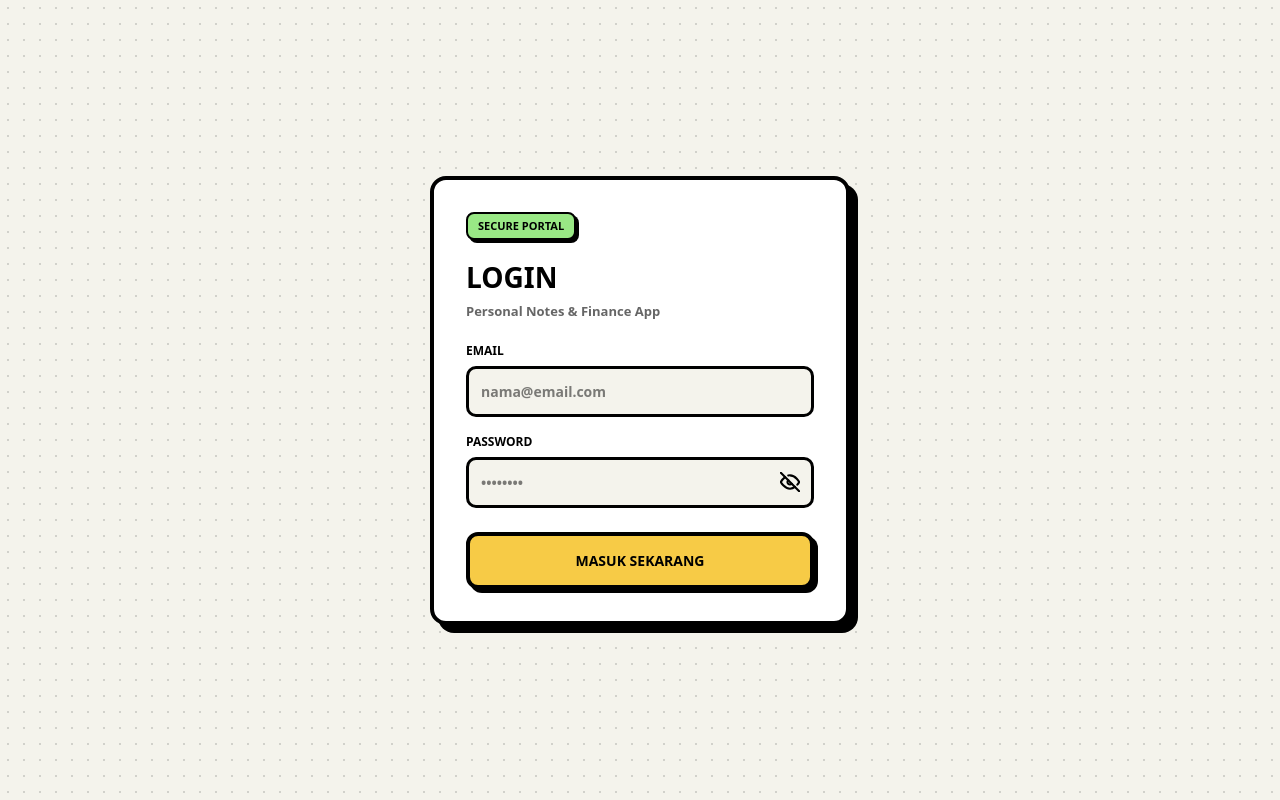
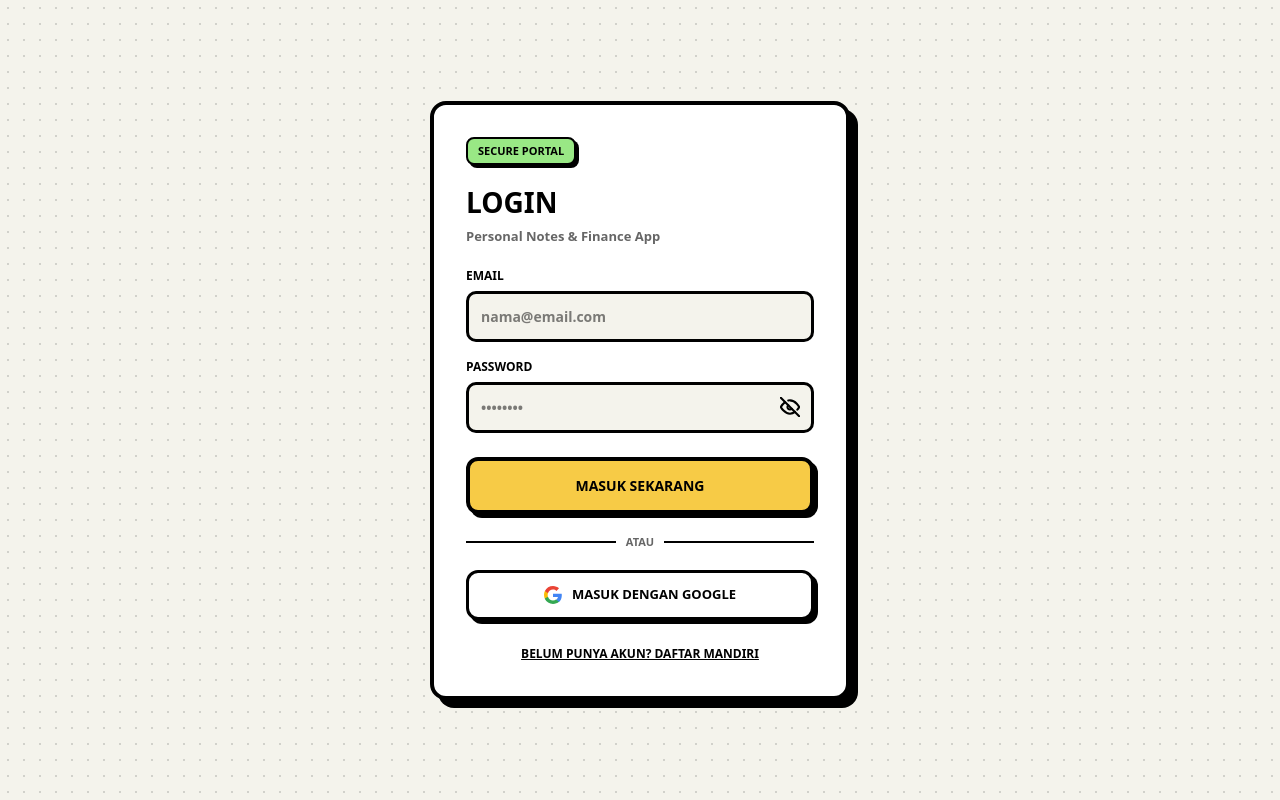
Before and after one commit to fzaluu/notesgweh, a React (Vite) app: page /login in a window 1280 px wide. Built offline with nearby package versions, Linux system fonts and the light colour scheme.

Commit message:
update login

```diff
--- a/src/pages/auth/LoginPage.tsx
+++ b/src/pages/auth/LoginPage.tsx
@@ -4,22 +4,25 @@ import { supabase } from '../../lib/supabase';
 
 export default function LoginPage() {
   const navigate = useNavigate();
+  const [isRegisterMode, setIsRegisterMode] = useState(false);
   const [email, setEmail] = useState('');
   const [password, setPassword] = useState('');
   const [showPassword, setShowPassword] = useState(false);
   const [loading, setLoading] = useState(false);
   const [errorMessage, setErrorMessage] = useState<string | null>(null);
+  const [successMessage, setSuccessMessage] = useState<string | null>(null);
 
+  // Fungsi Login Email & Password
   const handleLogin = async (e: React.FormEvent) => {
     e.preventDefault();
     setLoading(true);
     setErrorMessage(null);
+    setSuccessMessage(null);
 
     try {
       const { data, error } = await supabase.auth.signInWithPassword({ email, password });
 
       if (error) {
-        // Catat log saat login gagal via RPC
         await supabase.rpc('insert_activity_log', {
           p_activity: 'Login gagal',
           p_email: email,
@@ -30,7 +33,6 @@ export default function LoginPage() {
       }
 
       if (data.session) {
-        // Catat log saat login berhasil via RPC
         await supabase.rpc('insert_activity_log', {
           p_activity: 'Login berhasil',
           p_email: email,
@@ -54,6 +56,64 @@ export default function LoginPage() {
       setErrorMessage(err.message || 'Terjadi kesalahan saat login.');
     } finally {
       setLoading(false);
+    }
+  };
+
+  // Fungsi Pendaftaran Akun Mandiri (Otomatis role: user & langsung logout agar kembali ke form masuk)
+  const handleRegister = async (e: React.FormEvent) => {
+    e.preventDefault();
+    setLoading(true);
+    setErrorMessage(null);
+    setSuccessMessage(null);
+
+    try {
+      const { data, error } = await supabase.auth.signUp({
+        email,
+        password,
+      });
+
+      if (error) throw error;
+
+      if (data.user) {
+        // Masukkan ke tabel profiles dengan role default 'user'
+        const { error: profileError } = await supabase
+          .from('profiles')
+          .upsert([
+            {
+              id: data.user.id,
+              email: email,
+              role: 'user',
+            },
+          ]);
+
+        if (profileError) throw profileError;
+
+        // 🔥 Langsung logout agar sesi otomatis terhapus dan user harus login manual
+        await supabase.auth.signOut();
+
+        setSuccessMessage('Pendaftaran berhasil! Silakan masuk menggunakan akun yang baru dibuat.');
+        setIsRegisterMode(false);
+        setPassword('');
+      }
+    } catch (err: any) {
+      setErrorMessage(err.message || 'Terjadi kesalahan saat mendaftar.');
+    } finally {
+      setLoading(false);
+    }
+  };
+
+  // Fungsi Login dengan Google
+  const handleGoogleLogin = async () => {
+    try {
+      const { error } = await supabase.auth.signInWithOAuth({
+        provider: 'google',
+        options: {
+          redirectTo: window.location.origin + '/dashboard',
+        },
+      });
+      if (error) throw error;
+    } catch (err: any) {
+      setErrorMessage(err.message || 'Gagal login dengan Google.');
     }
   };
 
@@ -96,11 +156,11 @@ export default function LoginPage() {
           marginBottom: '16px',
           boxShadow: '3px 3px 0px 0px rgba(0,0,0,1)'
         }}>
-          Secure Portal
+          {isRegisterMode ? 'Pendaftaran Akun' : 'Secure Portal'}
         </div>
 
         <h1 style={{ fontSize: '28px', fontWeight: 900, textTransform: 'uppercase', margin: '0 0 4px 0', color: '#000' }}>
-          LOGIN
+          {isRegisterMode ? 'DAFTAR' : 'LOGIN'}
         </h1>
         <p style={{ fontSize: '13px', fontWeight: 700, color: '#666', margin: '0 0 20px 0' }}>
           Personal Notes & Finance App
@@ -108,7 +168,8 @@ export default function LoginPage() {
 
         {errorMessage && (
           <div style={{
-            backgroundColor: '#FE90E8',
+            backgroundColor: '#FF5757',
+            color: '#FFF',
             border: '2px solid #000',
             borderRadius: '8px',
             padding: '10px',
@@ -121,7 +182,23 @@ export default function LoginPage() {
           </div>
         )}
 
-        <form onSubmit={handleLogin} style={{ display: 'flex', flexDirection: 'column', gap: '16px' }}>
+        {successMessage && (
+          <div style={{
+            backgroundColor: '#99E885',
+            color: '#000',
+            border: '2px solid #000',
+            borderRadius: '8px',
+            padding: '10px',
+            fontSize: '13px',
+            fontWeight: 800,
+            marginBottom: '16px',
+            boxShadow: '3px 3px 0px 0px rgba(0,0,0,1)'
+          }}>
+            {successMessage}
+          </div>
+        )}
+
+        <form onSubmit={isRegisterMode ? handleRegister : handleLogin} style={{ display: 'flex', flexDirection: 'column', gap: '16px' }}>
           <div>
             <label style={{ display: 'block', fontSize: '12px', fontWeight: 900, textTransform: 'uppercase', marginBottom: '6px' }}>
               Email
@@ -208,7 +285,7 @@ export default function LoginPage() {
             style={{
               width: '100%',
               padding: '14px',
-              backgroundColor: '#F7CB46',
+              backgroundColor: isRegisterMode ? '#00F0FF' : '#F7CB46',
               border: '4px solid #000',
               borderRadius: '12px',
               fontSize: '14px',
@@ -220,9 +297,72 @@ export default function LoginPage() {
               transition: 'all 0.1s ease',
             }}
           >
-            {loading ? 'MEMPROSES...' : 'MASUK SEKARANG'}
+            {loading ? 'MEMPROSES...' : (isRegisterMode ? 'DAFTAR AKUN BARU' : 'MASUK SEKARANG')}
           </button>
         </form>
+
+        {/* Pemisah */}
+        <div style={{ display: 'flex', alignItems: 'center', margin: '20px 0', gap: '10px' }}>
+          <div style={{ flex: 1, height: '2px', backgroundColor: '#000' }}></div>
+          <span style={{ fontSize: '11px', fontWeight: 900, textTransform: 'uppercase', color: '#666' }}>Atau</span>
+
+          <div style={{ flex: 1, height: '2px', backgroundColor: '#000' }}></div>
+        </div>
+
+        {/* Tombol Login Google */}
+        <button
+          type="button"
+          onClick={handleGoogleLogin}
+          style={{
+            width: '100%',
+            padding: '12px',
+            backgroundColor: '#FFFFFF',
+            border: '3px solid #000',
+            borderRadius: '12px',
+            fontSize: '13px',
+            fontWeight: 900,
+            textTransform: 'uppercase',
+            cursor: 'pointer',
+            boxShadow: '4px 4px 0px 0px rgba(0,0,0,1)',
+            display: 'flex',
+            alignItems: 'center',
+            justifyContent: 'center',
+            gap: '10px',
+          }}
+        >
+          <svg width="18" height="18" viewBox="0 0 24 24">
+            <path fill="#4285F4" d="M23.745 12.27c0-.7-.06-1.4-.19-2.07H12v4.51h6.6c-.29 1.52-1.14 2.82-2.4 3.68v3.05h3.88c2.27-2.09 3.66-5.17 3.66-9.17z"/>
+            <path fill="#34A853" d="M12 24c3.24 0 5.95-1.08 7.93-2.91l-3.88-3.05c-1.08.72-2.45 1.16-4.05 1.16-3.13 0-5.78-2.11-6.73-4.96H1.18v3.15C3.15 21.32 7.23 24 12 24z"/>
+            <path fill="#FBBC05" d="M5.27 14.24c-.25-.72-.38-1.49-.38-2.24s.13-1.52.38-2.24V6.6H1.18C.43 8.12 0 9.83 0 11.6s.43 3.48 1.18 5.01l4.09-2.37z"/>
+            <path fill="#EA4335" d="M12 4.75c1.77 0 3.35.61 4.6 1.8l3.42-3.42C17.95 1.19 15.24 0 12 0 7.23 0 3.15 2.68 1.18 6.6l4.09 3.15c.95-2.85 3.6-4.96 6.73-4.96z"/>
+          </svg>
+          Masuk dengan Google
+        </button>
+
+        {/* Tombol Ganti Mode (Login / Register) */}
+        <div style={{ marginTop: '20px', textAlign: 'center' }}>
+          <button
+            type="button"
+            onClick={() => {
+              setIsRegisterMode(!isRegisterMode);
+              setErrorMessage(null);
+              setSuccessMessage(null);
+            }}
+            style={{
+              background: 'none',
+              border: 'none',
+              fontSize: '12px',
+              fontWeight: 900,
+              textTransform: 'uppercase',
+              cursor: 'pointer',
+              color: '#000',
+              textDecoration: 'underline',
+            }}
+          >
+            {isRegisterMode ? 'Sudah punya akun? Masuk' : 'Belum punya akun? Daftar mandiri'}
+          </button>
+        </div>
+
       </div>
     </div>
   );
```
Also changed, not shown: 1 other file (tests, documents, lock files or other folders).
